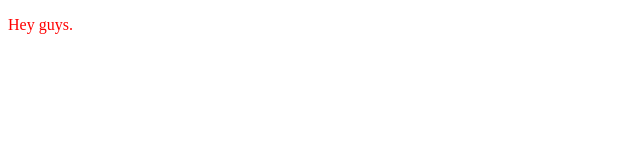
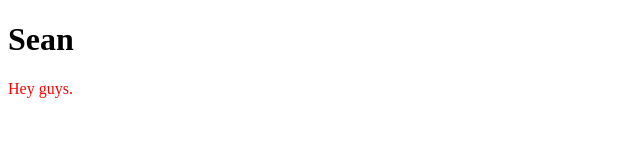
Before and after one commit to shanchan/shanchan.github.io, a plain HTML site: page index.html in a window 1280 px wide. Shown: the whole page, without its empty margins (0-640 px from the left). Drawn offline with Linux system fonts and the light colour scheme.

Commit message:
Update index.html

```diff
--- a/index.html
+++ b/index.html
@@ -4,6 +4,8 @@
 <title> Sean's Resume</title>
   <link rel="stylesheet" href="style.css"/>
 </head>
+
+  <h1>Sean</h1>
 
 <body>
 <p> Hey guys.</p>
```
